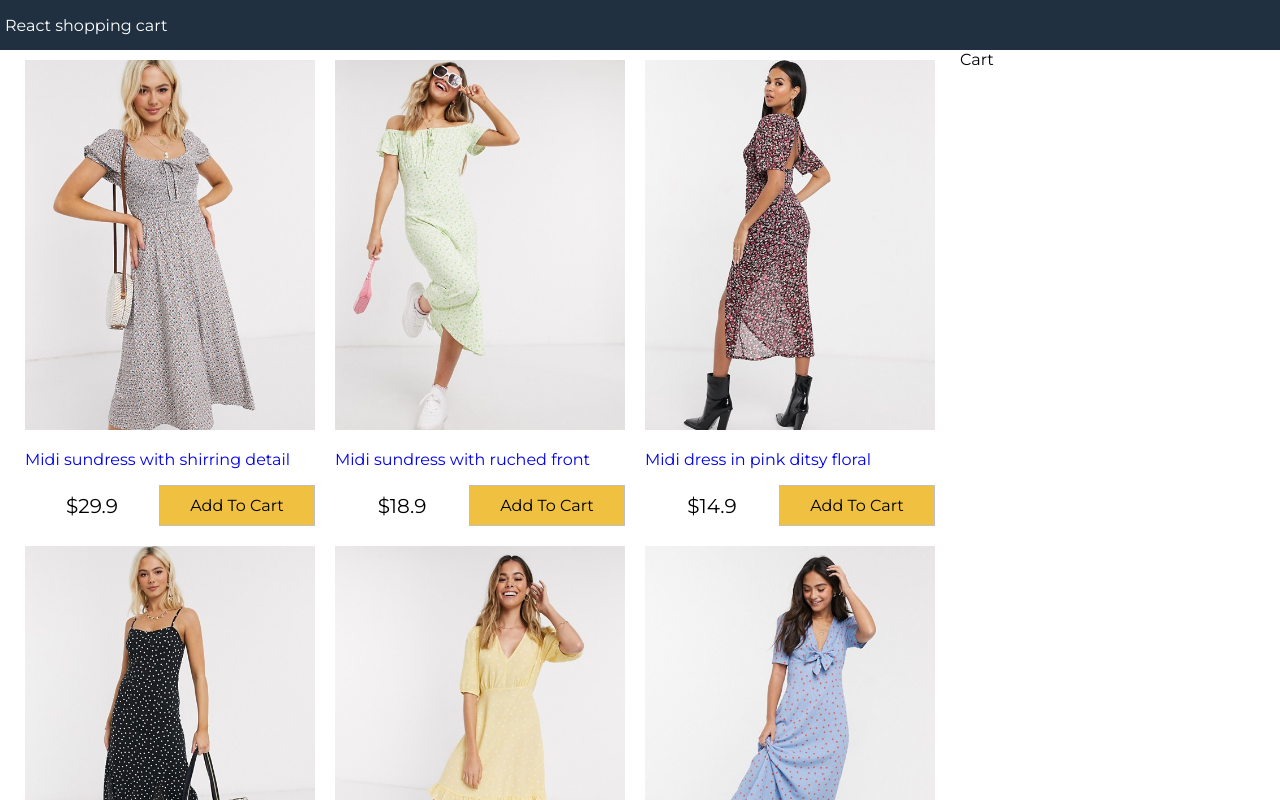
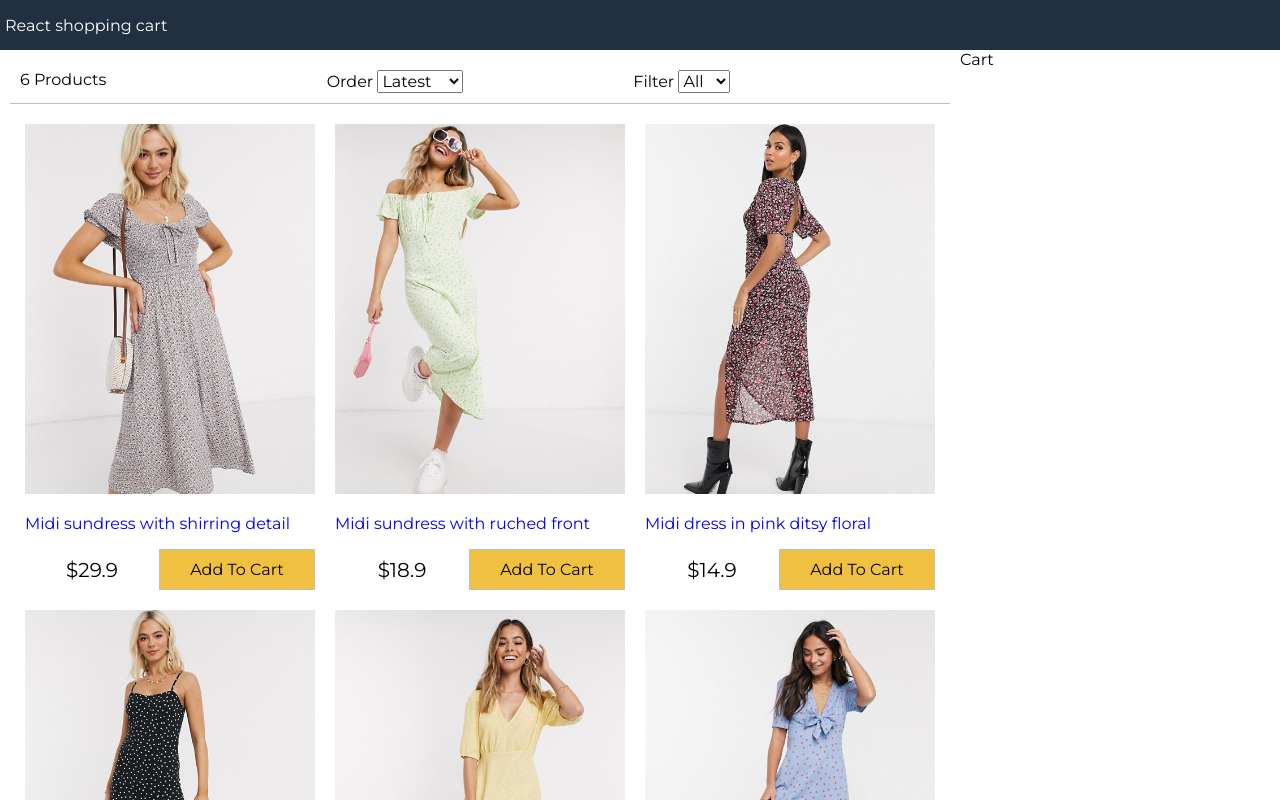
Before and after one commit to toivux8/react-redux-ecommerce, a React (Create React App) app: page / in a window 1280 px wide. Shown: the top 800 px of the page. Built offline with nearby package versions, Linux system fonts and the light colour scheme.

Commit message:
filter-size

```diff
--- a/src/App.js
+++ b/src/App.js
@@ -1,5 +1,6 @@
 // Test feature 1
 import React from "react";
+import Filter from "./components/Filter";
 import Products from "./components/Products";
 import data from "./data.json"
 
@@ -13,6 +14,23 @@
     };
   }
 
+  // function to handle sort and filter products
+  sortProducts = (e) => {
+    console.log(e.target.value)
+  }
+
+  filterProducts = (e) => {
+    if(e.target.value === "") {
+      this.setState({size: "", products: data.products})
+    }
+    else {
+      this.setState({
+        size: e.target.value,
+        products: data.products.filter(product => product.availableSizes.indexOf(e.target.value) >= 0)
+      })
+    }
+  }
+
   render() {
     return (
       <div className="grid-container">
@@ -22,6 +40,13 @@
         <main>
           <div className="content">
             <div className="main">
+              <Filter
+                count={this.state.products.length}
+                size={this.state.size}
+                sort={this.state.sort}
+                sortProducts={this.sortProducts}
+                filterProducts={this.filterProducts}
+              />
               <Products products={this.state.products} />
             </div>
             <div className="sidebar">Cart</div>
--- /dev/null
+++ b/src/components/Filter.js
@@ -0,0 +1,31 @@
+import React, { Component } from 'react';
+
+export default class Filter extends Component {
+  render() {
+    return (
+        <div className='filter'>
+            <div className='filter-result'>{this.props.count} Products</div>
+            <div className='filter-sort'>
+                Order{" "}
+                <select value={this.props.sort} onChange={this.props.sortProducts}>
+                    <option>Latest</option>
+                    <option value='lowest'>Lowest</option>
+                    <option value='highest'>Highest</option>
+                </select>
+            </div>
+            <div className='filter-size'>
+                Filter{" "}
+                <select value={this.props.size} onChange={this.props.filterProducts}>
+                    <option value=''>All</option>
+                    <option value='XS'>XS</option>
+                    <option value='S'>S</option>
+                    <option value='M'>M</option>
+                    <option value='L'>L</option>
+                    <option value='XL'>XL</option>
+                    <option value='XXL'>XXL</option>
+                </select>
+            </div>
+        </div>
+    );
+  }
+}
--- a/src/index.css
+++ b/src/index.css
@@ -122,3 +122,15 @@
 .button.primary {
   background-color: #f0c040;
 }
+
+/* Filter */
+.filter {
+  display: flex;
+  justify-content: space-between;
+  padding: 1rem;
+  margin: 1rem;
+  border-bottom: 0.1rem #c0c0c0 solid;
+}
+.filter div{
+  flex: 1;
+}
```
